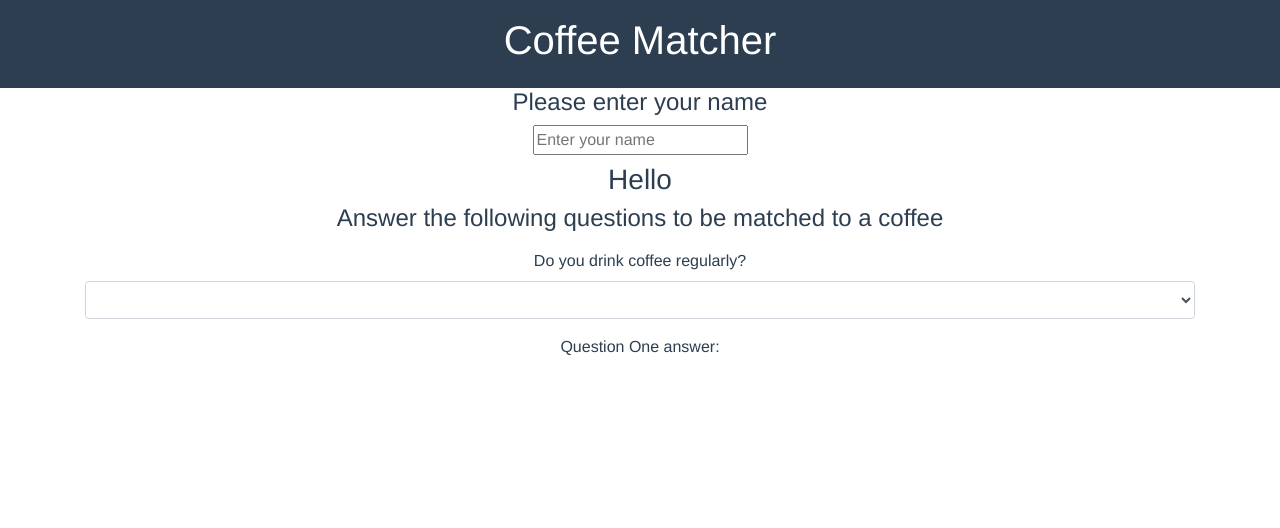
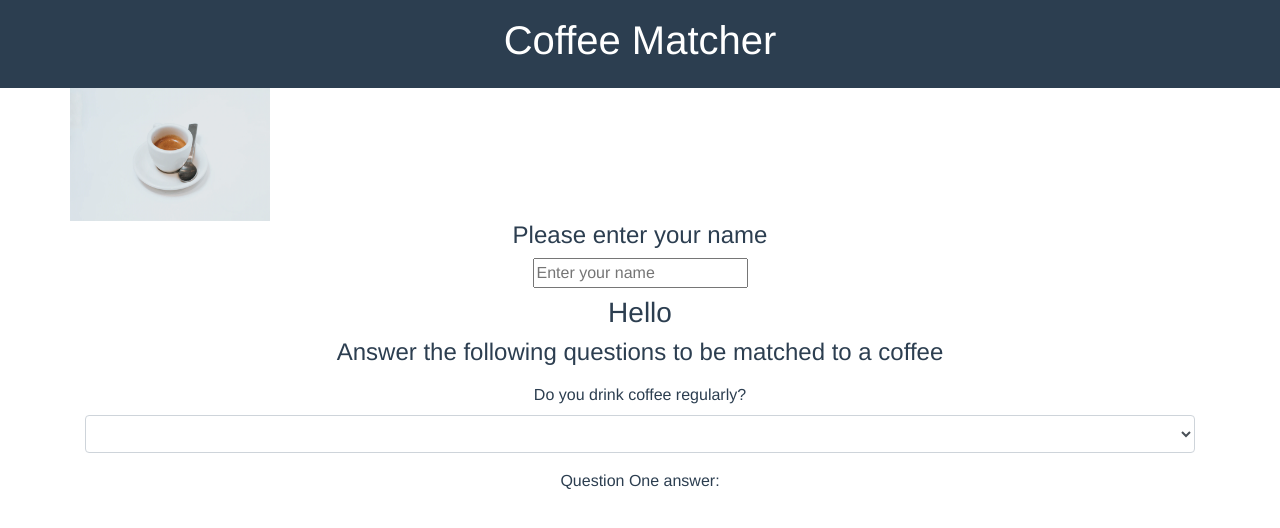
Before and after one commit to cguttweb/coffee-matcher, a Vue app: page / in a window 1280 px wide. Shown: the top 528 px of the page. Built offline with nearby package versions, Linux system fonts and the light colour scheme.

Commit message:
attempting to add relative urls... removed dist folder

```diff
--- a/src/coffees.js
+++ b/src/coffees.js
@@ -3,13 +3,13 @@ export default [
     name: "espresso",
     description:
       "strong coffee with a good crema forms the base of many other drinks",
-    photo: "../assets/espresso.png",
+    photo: "./assets/espresso.png",
   },
   {
     name: "ristretto",
     description:
       "Ristretto means restricted or concentrated in Italian so this drink is a short shot of espresso made with half the amount of water compared to an espresso. It is seen as the perfect espresso by some.",
-    photo: "../assets/ristresso.png",
+    photo: "@/assets/ristresso.png",
   },
   {
     name: "latte",
--- a/src/views/Home.vue
+++ b/src/views/Home.vue
@@ -1,7 +1,9 @@
 <template>
   <div class="home">
     <div class="container">
-      <div class="row"></div>
+      <div class="row">
+        <img src="../assets/espresso.png" width="200" />
+      </div>
       <form action>
         <div class="row">
           <div class="col">
```
Also changed, not shown: 8 other files (tests, documents, lock files or other folders).
